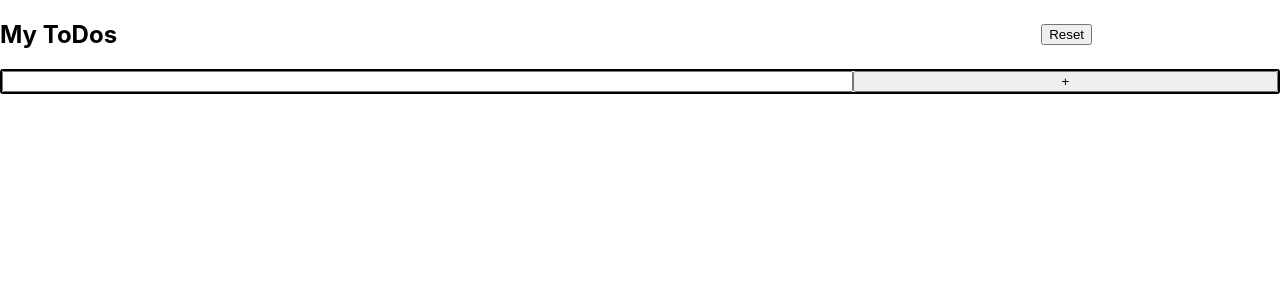
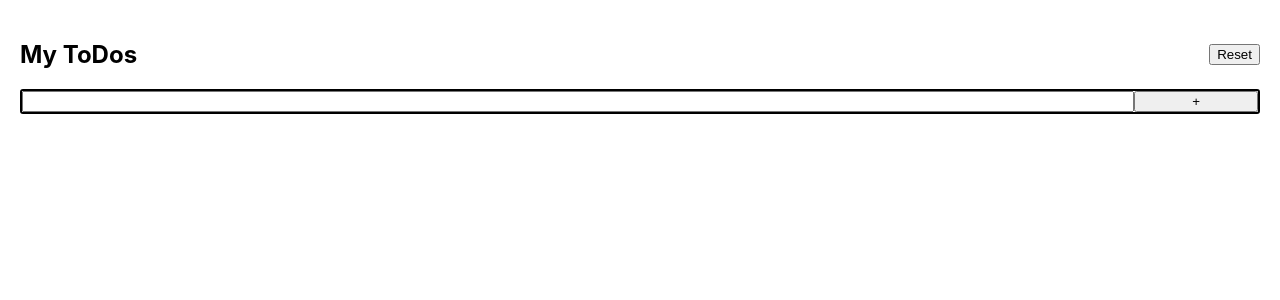
Before and after one commit to hannahmitchell99/todo-tech-test, a React (Create React App) app: page / in a window 1280 px wide. Shown: the top 300 px of the page. Built offline with nearby package versions, Linux system fonts and the light colour scheme.

Commit message:
added padding + adjusted styling

```diff
--- a/src/App.scss
+++ b/src/App.scss
@@ -0,0 +1,3 @@
+.app{
+    padding:10px;
+}
--- a/src/components/Input/Input.scss
+++ b/src/components/Input/Input.scss
@@ -1,17 +1,16 @@
-.input-container{
+.input-container {
   border: 2px black solid;
   border-radius: 3px;
   display: grid;
-  grid-template-columns: 1fr 1fr 1fr;
+  grid-template-columns: 1fr 1.7fr 0.3fr;
   grid-template-rows: 1fr;
   gap: 0px 0px;
-  grid-template-areas:
-    "input input button";
+  grid-template-areas: "input input button";
 
-    &__input{
+  &__input {
     grid-area: input;
   }
-    &__add{
+  &__add {
     grid-area: button;
   }
 }
--- a/src/components/ToDoHeading/ToDoHeading.scss
+++ b/src/components/ToDoHeading/ToDoHeading.scss
@@ -10,7 +10,7 @@
   }
 
   &__reset {
-    justify-self: center;
+    justify-self: flex-end;
     align-self: center;
     grid-area: button;
   }
--- a/src/containers/Nav/Nav.scss
+++ b/src/containers/Nav/Nav.scss
@@ -0,0 +1,3 @@
+.nav-container{
+    padding:10px;
+}
```
Lines whose indentation alone changed are shown as unchanged.
